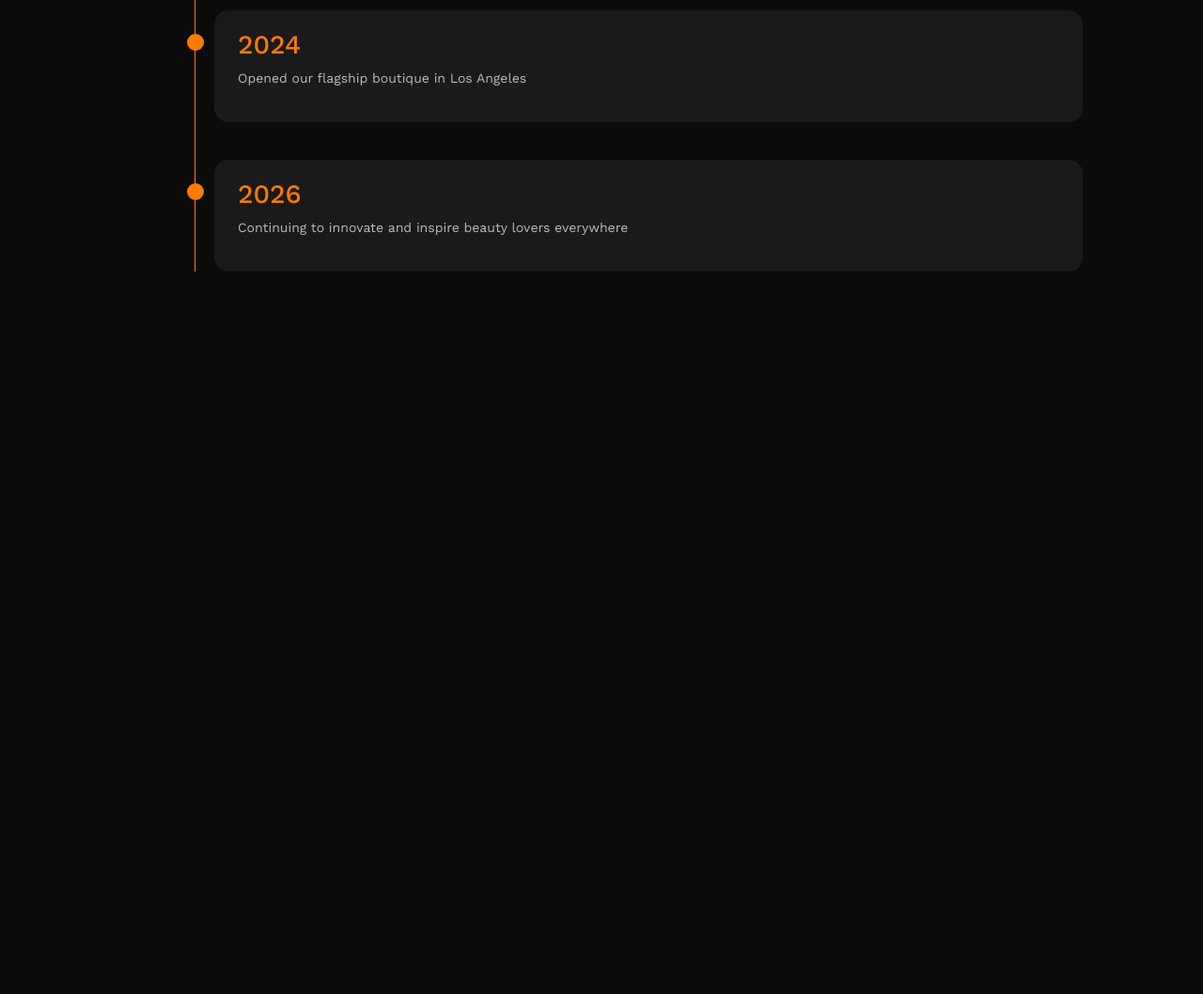
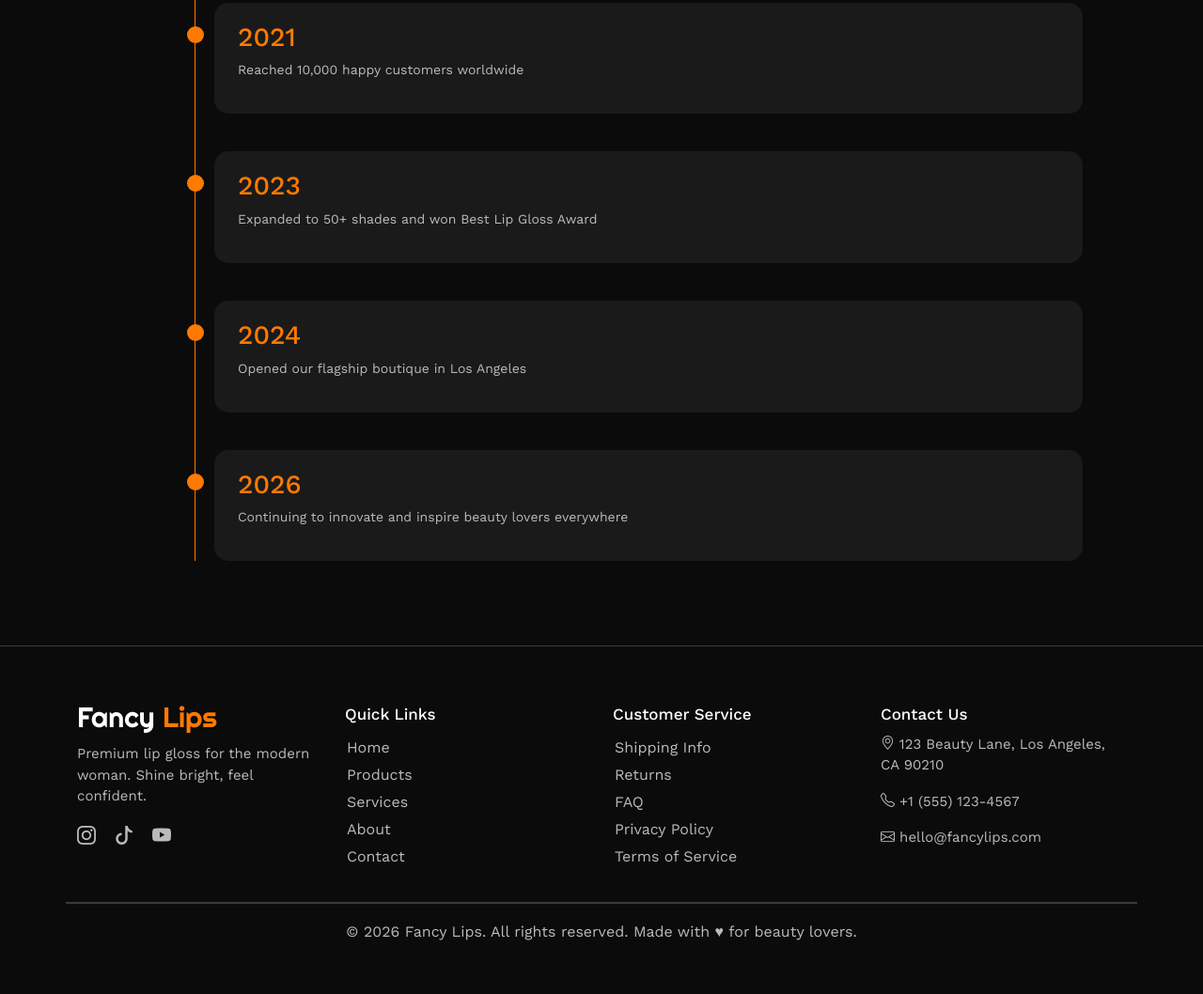
Before and after one commit to La-Pheme456/Fancy-lips, a plain HTML site: page about.html in a window 1280 px wide. Shown: the part 623-1681 px from the top of the page at 94% size. Before the commit the page ends 952 px from the top, so only its background shows below. Drawn offline with nearby package versions, Linux system fonts and the light colour scheme.

Commit message:
Update website

```diff
--- a/about.html
+++ b/about.html
@@ -11,28 +11,46 @@
     <link href="https://cdn.jsdelivr.net/npm/bootstrap@5.3.8/dist/css/bootstrap.min.css" rel="stylesheet">
     <link rel="stylesheet" href="https://cdnjs.cloudflare.com/ajax/libs/font-awesome/7.0.1/css/all.min.css" />
     <link rel="stylesheet" href="css/style.css">
+    <link rel="icon" type="image/png" href="img/Logo.png">
     <title>Fancy Lips</title>
 </head>
 <body>
+    <!-- <div class="preloader">
+        <div class="load">
+            <h2>Fancy <span>Lips</span></h2>
+        </div>
+        <div class="loading"></div>
+    </div> -->
     <header>
         <nav>
             <div class="logo">
                 <h2>Fancy <span>Lips</span></h2>
             </div>
+            <div class="btn">
+                <div class="menu-btn"></div>
+            </div>
             <div class="menu-content">
                 <ul>
-                    <li><a href="#">Home</a></li>
-                    <li><a href="#">Products</a></li>
-                    <li><a href="#">Services</a></li>
-                    <li><a href="#">About</a></li>
-                    <li><a href="#">Contact</a></li>
+                    <li><a href="index.html">Home</a></li>
+                    <li><a href="products.html">Products</a></li>
+                    <li><a href="services.html">Services</a></li>
+                    <li><a href="about.html">About</a></li>
+                    <li><a href="contact.html">Contact</a></li>
                 </ul>
-                <div class="menu-btn">
+                <div class="cart">
                     <a href="#"><i class="bi bi-cart"></i> Shop Now</a>
                 </div>
             </div>
         </nav>
     </header>
+
+    <section id="about">
+        <div class="heading">
+            <h2>About <span>Fancy Lips</span></h2>
+            <p>Born from a passion for beauty and a commitment to quality, Fancy Lips has been<br> making women feel confident and beautiful since 2018</p>
+        </div>
+    </section>
+
 
     <section class="timeline">
     <div class="timeline-item">
@@ -79,11 +97,82 @@
 
     </section>
 
+   <footer>
+        <div class="container">
+            <div class="row">
+                <div class="col-md-3">
+                    <div class="logo">
+                        <h2>Fancy <span>Lips</span></h2>
+                    </div>
+                    <div class="text">
+                        <p>Premium lip gloss for the modern woman. Shine bright, feel <br>confident.</p>
+                    </div>
+                    <div class="icon">
+                        <a href="#"><i class="bi bi-instagram"></i></a>
+                        <a href="#"><i class="bi bi-tiktok"></i></a>
+                        <a href="#"><i class="bi bi-youtube"></i></a>
+                    </div>
+                </div>
+                <div class="col-md-3">
+                    <div class="head">
+                        <h2>Quick Links</h2>
+                    </div>
+                    <div class="list">
+                        <ul>
+                            <li><a href="#">Home</a></li>
+                            <li><a href="#">Products</a></li>
+                            <li><a href="#">Services</a></li>
+                            <li><a href="#">About</a></li>
+                            <li><a href="#">Contact</a></li>
+                        </ul>
+                    </div>
+                </div>
+                <div class="col-md-3">
+                    <div class="head">
+                        <h2>Customer Service</h2>
+                    </div>
+                    <div class="list">
+                        <ul>
+                            <li><a href="#">Shipping Info</a></li>
+                            <li><a href="#">Returns</a></li>
+                            <li><a href="#">FAQ</a></li>
+                            <li><a href="#">Privacy Policy</a></li>
+                            <li><a href="#">Terms of Service</a></li>
+                        </ul>
+                    </div>
+                </div>
+                <div class="col-md-3">
+                    <div class="head">
+                        <h2>Contact Us</h2>
+                    </div>
+                    <div class="info">
+                        <p><i class="bi bi-geo-alt"></i> 123 Beauty Lane, Los Angeles, CA 90210</p>
+                        <p><i class="bi bi-telephone"></i> +1 (555) 123-4567</p>
+                        <p><i class="bi bi-envelope"></i> hello@fancylips.com</p>
+                    </div>
+                </div>
+            </div>
+        </div>
+        <div class="text-2">
+            <p>© 2026 Fancy Lips. All rights reserved. Made with ♥ for beauty lovers.</p>
+        </div>
+    </footer>
 
+    <!-- Bootstrap JS Bundle Installation -->
+    <script src="https://cdn.jsdelivr.net/npm/bootstrap@5.3.8/dist/js/bootstrap.bundle.min.js"></script>
+    <!-- AOS JS Bundle Installation -->
+    <script src="https://cdn.jsdelivr.net/npm/aos@2.3.4/dist/aos.js"></script>
     <script>
-    document.querySelectorAll('.timeline-item').forEach(item => {
-        item.classList.add('show');
-    });
+        AOS.init();
     </script>
+    <!-- Swiper JS -->
+    <script src="https://cdn.jsdelivr.net/npm/aos@2.3.4/dist/aos.js"></script>
+    <script>
+        AOS.init();
+    </script>
+    <!-- Swiper JS -->
+    <script src="https://cdn.jsdelivr.net/npm/swiper@11/swiper-bundle.min.js"></script>
+    <!-- Custom JS File -->
+    <script src="js/script.js"></script>
 </body>
 </html>
--- a/css/style.css
+++ b/css/style.css
@@ -561,14 +561,18 @@ footer .text-2 p {
 
 
                         /* ================== ABOUT ==================== */
+#about .heading h2 {
+    font-size: 60px;
+    margin-top: 12%;
+}
+#about .heading p {
+}
 .timeline {
     width: 80%;
     margin: auto;
     position: relative;
     padding-left: 60px;
 }
-
-/* vertical line */
 .timeline::before {
     content: "";
     position: absolute;
@@ -578,24 +582,17 @@ footer .text-2 p {
     height: 100%;
     background: var(--orange);
 }
-
-/* item */
 .timeline-item {
     position: relative;
     margin-bottom: 40px;
-
     opacity: 0;
     transform: translateY(50px);
     transition: all 0.6s ease;
 }
-
-/* when visible */
 .timeline-item.show {
     opacity: 1;
     transform: translateY(0);
 }
-
-/* dot (perfectly centered on line) */
 .timeline-item::before {
     content: "";
     position: absolute;
@@ -606,14 +603,11 @@ footer .text-2 p {
     background: var(--orange);
     border-radius: 50%;
     margin-left: -9px;
-    /* transform: translateX(-50%); */
     transition: 1s ease-in-out;
 }
 .timeline-item:hover::before {
     transform: scale(1.5);
 }
-
-
 .card {
     background: #1a1a1a;
     padding: 20px 25px;
@@ -621,8 +615,6 @@ footer .text-2 p {
     margin-left: 40px;
     border: 1px solid #2a2a2a;
 }
-
-/* year */
 .card h3 {
     color: var(--orange);
     margin-bottom: 8px;
@@ -632,6 +624,15 @@ footer .text-2 p {
     color: #bbb;
     font-size: 14px;
 }
+
+
+
+
+
+
+
+
+
                 /*======================= CONTACT ========================== */
 #get .touch h2 {
     margin-top: 12%;
--- a/js/script.js
+++ b/js/script.js
@@ -4,3 +4,7 @@ function showMenu () {
     menuCont.classList.toggle('active')
 }
 menuBtn.addEventListener('click', showMenu);
+
+document.querySelectorAll('.timeline-item').forEach(item => {
+        item.classList.add('show');
+    });
```
Lines whose indentation alone changed are shown as unchanged.
